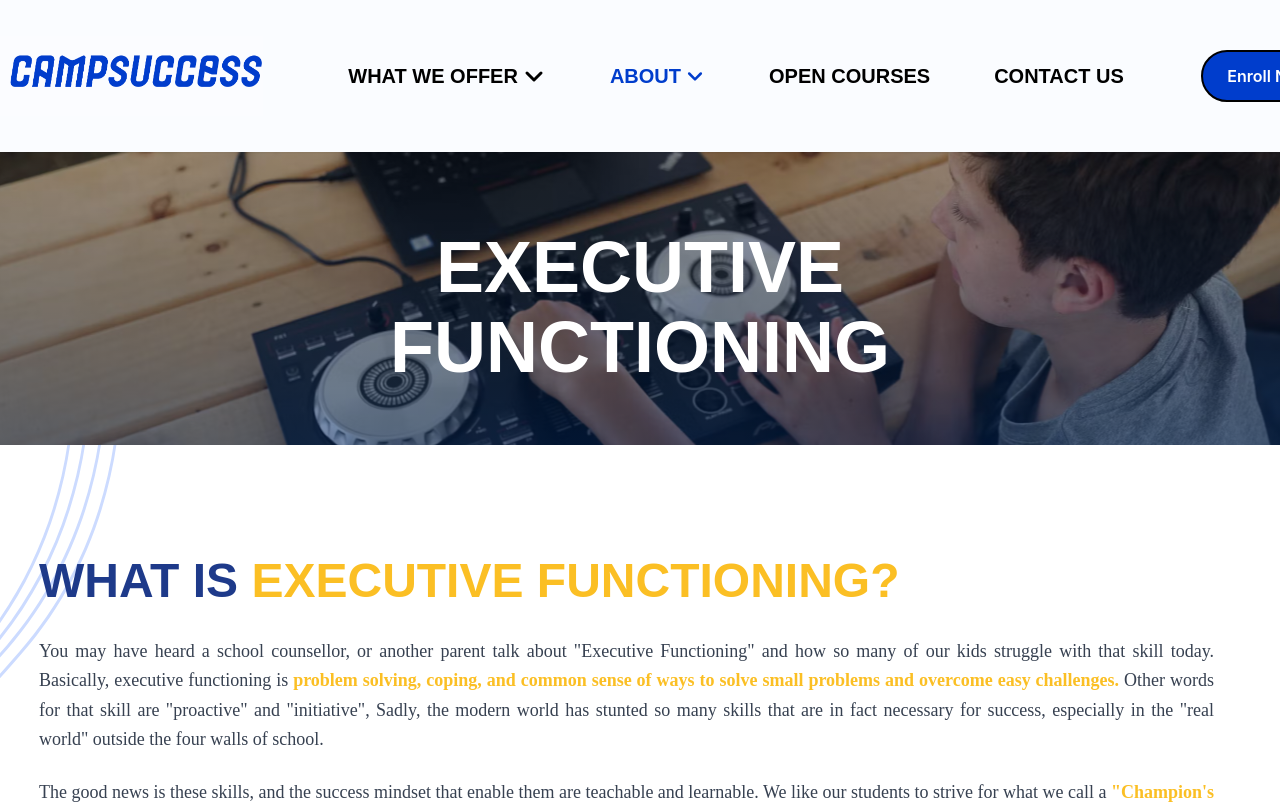
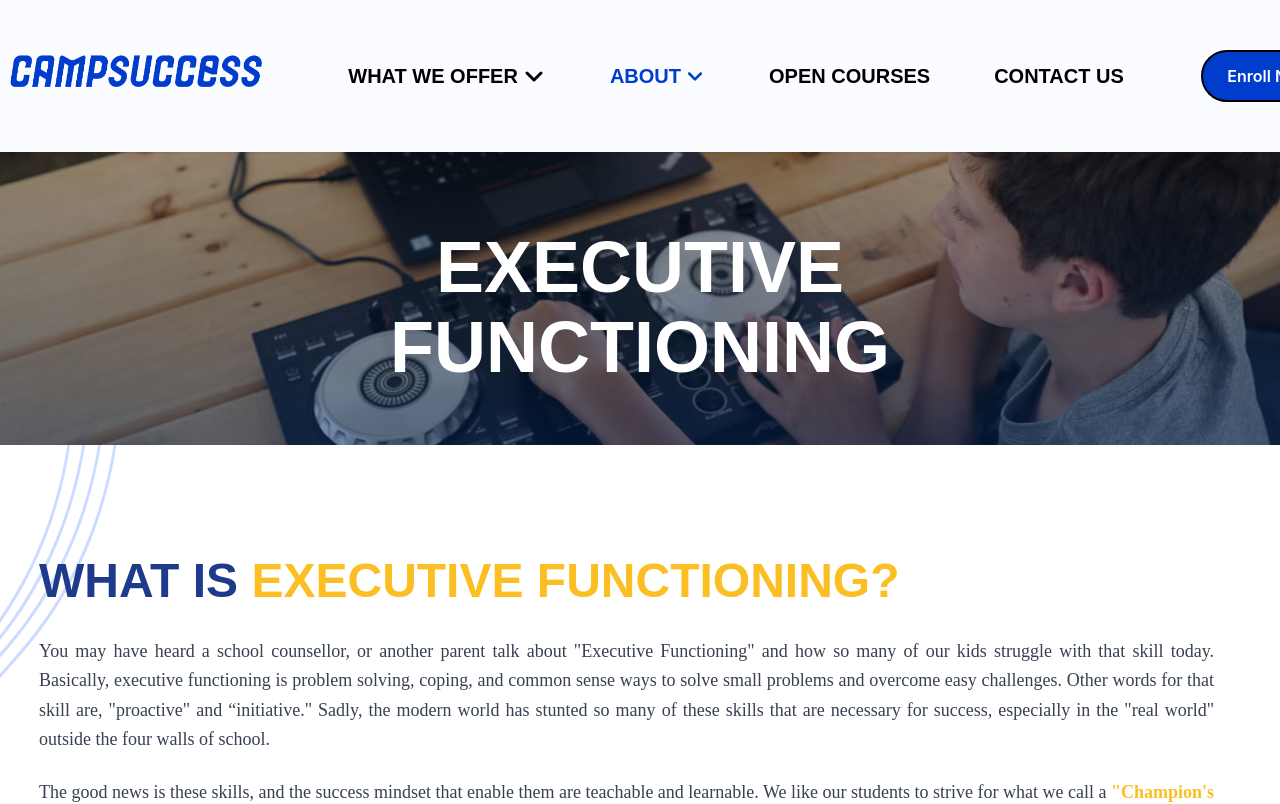
Before and after one commit to campsuccess/campsuccess, a React (Create React App) app: page /executive-functioning in a window 1280 px wide. Shown: the top 804 px of the page. Built offline with nearby package versions, Linux system fonts and the light colour scheme.

Commit message:
Update ExecutiveFunctioning.js

```diff
--- a/src/pages/ExecutiveFunctioning.js
+++ b/src/pages/ExecutiveFunctioning.js
@@ -29,7 +29,7 @@ const ExecutiveFunctioning = () => {
             </h2>
             <div className="space-y-6 text-lg text-gray-700 leading-relaxed" style={{fontFamily: "'Adobe Clean Serif', serif", textAlign: 'justify'}}>
               <p>
-                You may have heard a school counsellor, or another parent talk about "Executive Functioning" and how so many of our kids struggle with that skill today. Basically, executive functioning is <span className="font-bold text-camp-yellow">problem solving, coping, and common sense of ways to solve small problems and overcome easy challenges.</span> Other words for that skill are "proactive" and "initiative", Sadly, the modern world has stunted so many skills that are in fact necessary for success, especially in the "real world" outside the four walls of school.
+                You may have heard a school counsellor, or another parent talk about "Executive Functioning" and how so many of our kids struggle with that skill today. Basically, executive functioning is problem solving, coping, and common sense ways to solve small problems and overcome easy challenges. Other words for that skill are, "proactive" and “initiative." Sadly, the modern world has stunted so many of these skills that are necessary for success, especially in the "real world" outside the four walls of school.
               </p>
               <p>
                 The good news is these skills, and the success mindset that enable them are teachable and learnable. We like our students to strive for what we call a <span className="font-bold text-camp-yellow">"Champion's Mindset".</span>
```
